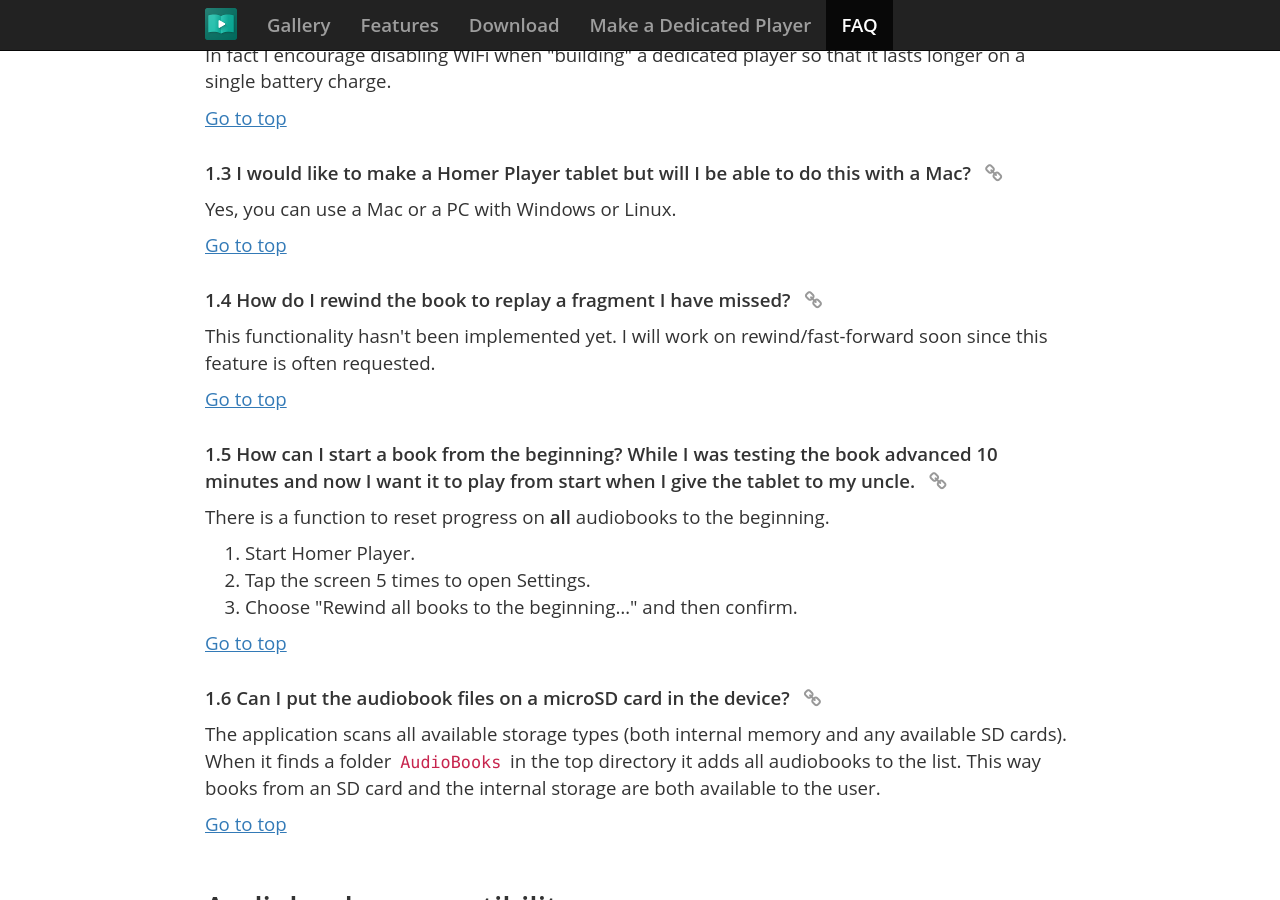
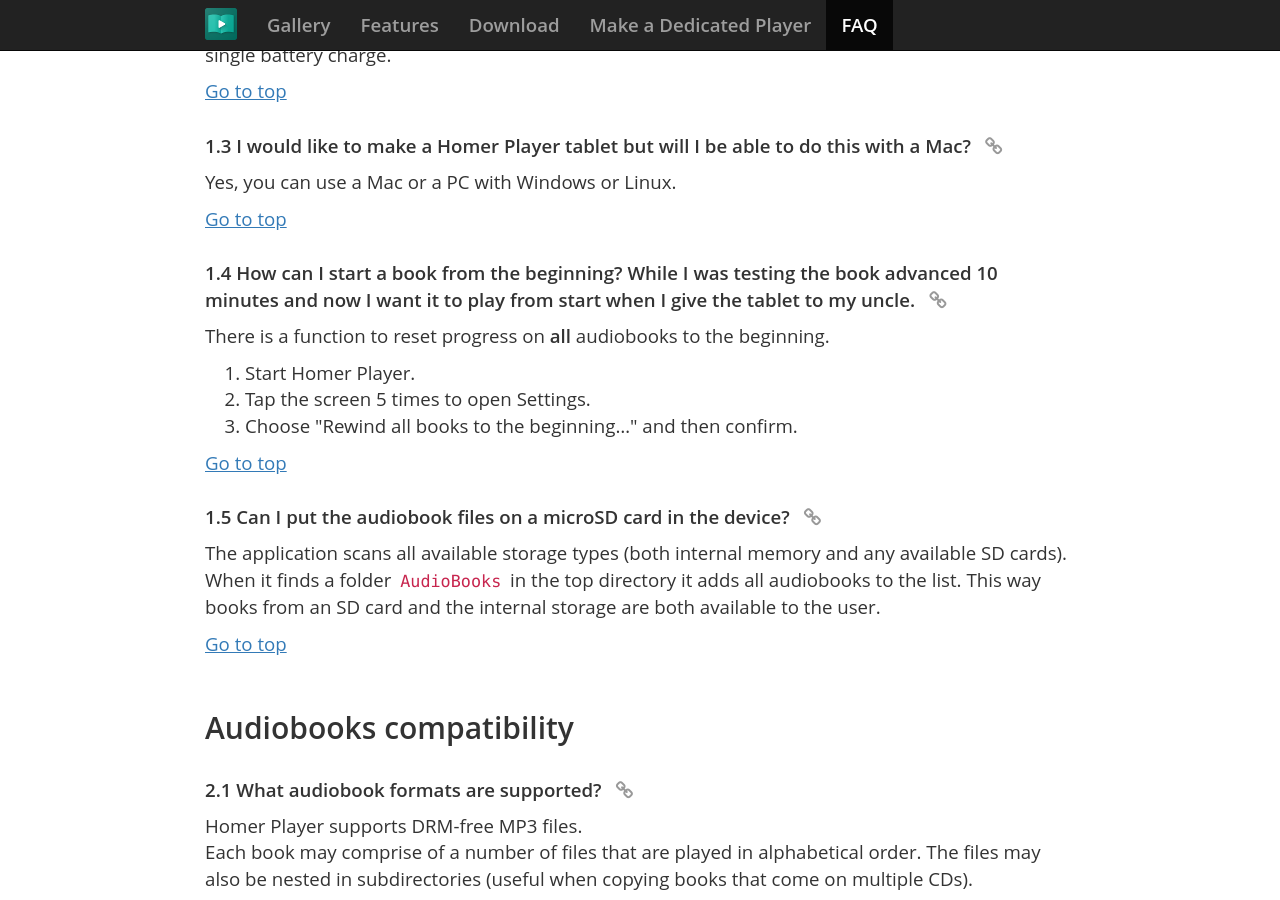
Before and after one commit to msimonides/homerplayer, a Jekyll site: the page built from faq.html, in a window 1280 px wide and 900 px high, scrolled down 1577 px. Built offline with Jekyll 4.4.1, drawn with Linux system fonts in a browser that asks for light colours; nearby versions of some CDN libraries; some web fonts are replaced; comment, search, counter and statistics services are not loaded; some of the changed text lies outside the part shown.

Commit message:
Remove a FAQ question that is no longer valid.
FF and REV have been implemented for quite some time now.

```diff
--- a/_data/faq.yml
+++ b/_data/faq.yml
@@ -29,13 +29,6 @@
     - question: I would like to make a Homer Player tablet but will I be able to do this with a Mac?
       answer: >
         <p>Yes, you can use a Mac or a PC with Windows or Linux.</p>
-
-    - question: How do I rewind the book to replay a fragment I have missed?
-      answer: >
-        <p>
-        This functionality hasn't been implemented yet. I will work on
-        rewind/fast-forward soon since this feature is often requested.
-        </p>
 
     - question: How can I start a book from the beginning? While I was testing the book advanced 10 minutes and now I want it to play from start when I give the tablet to my uncle.
       answer: >
```
